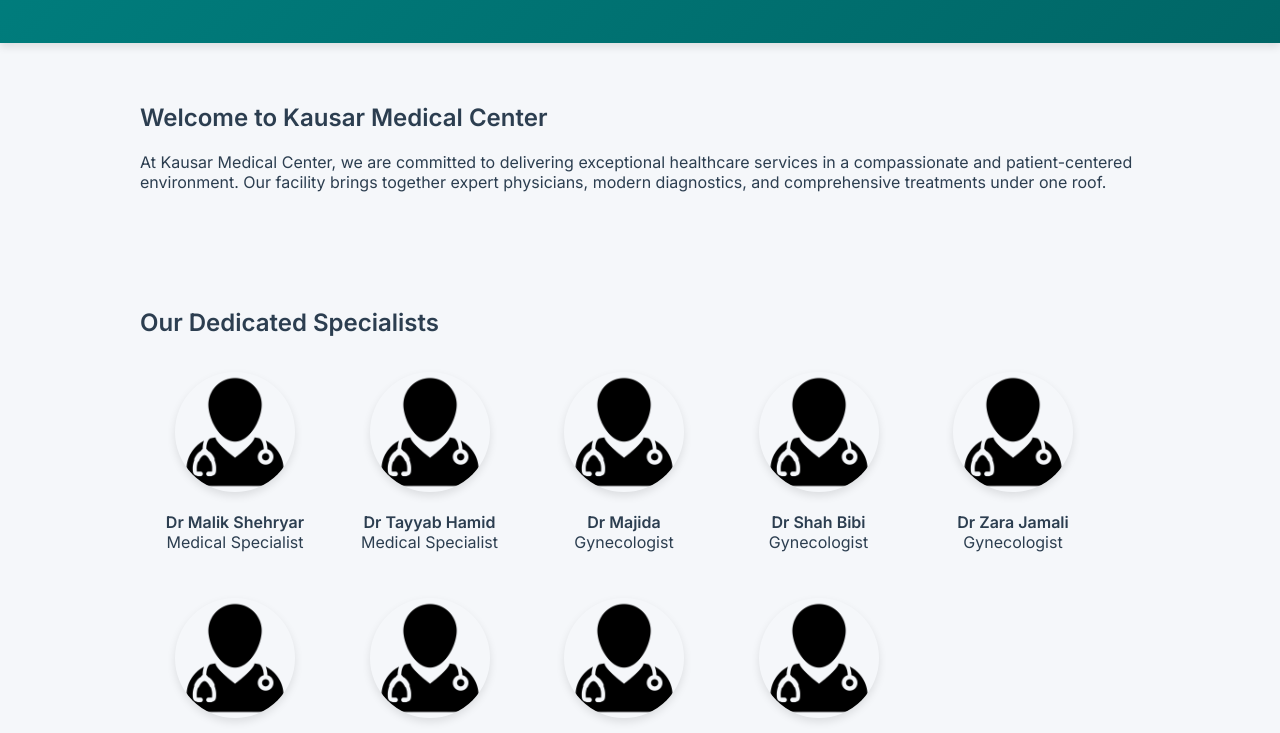
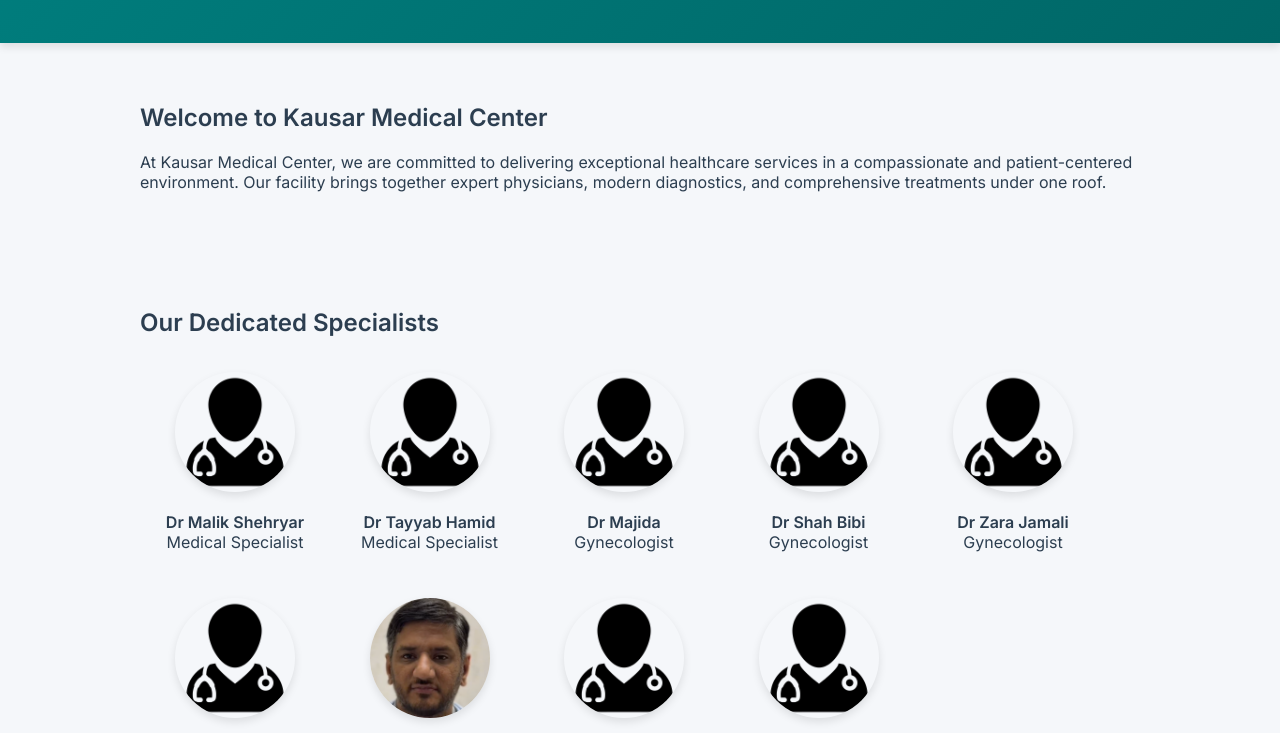
Before and after one commit to mujtabashahbaz/KausarMedicalCenter, a plain HTML site: page index.html in a window 1280 px wide. Shown: the part 219-952 px from the top of the page. Drawn offline with Linux system fonts and the light colour scheme.

Commit message:
“Push”

```diff
--- a/index.html
+++ b/index.html
@@ -162,7 +162,7 @@
       <p><strong>Dr Mujtaba Shahbaz</strong><br>Radiologist</p>
     </div>
     <div class="doctor-profile">
-      <img src="doctor.png" alt="Dr Faizan Younus">
+      <img src="DrFaizan.png" alt="Dr Faizan Younus">
       <p><strong>Dr Faizan Younus</strong><br>Cardiologist</p>
     </div>
     <div class="doctor-profile">
```
Also changed, not shown: DrAsif.png (added), DrFaizan.png (added).
